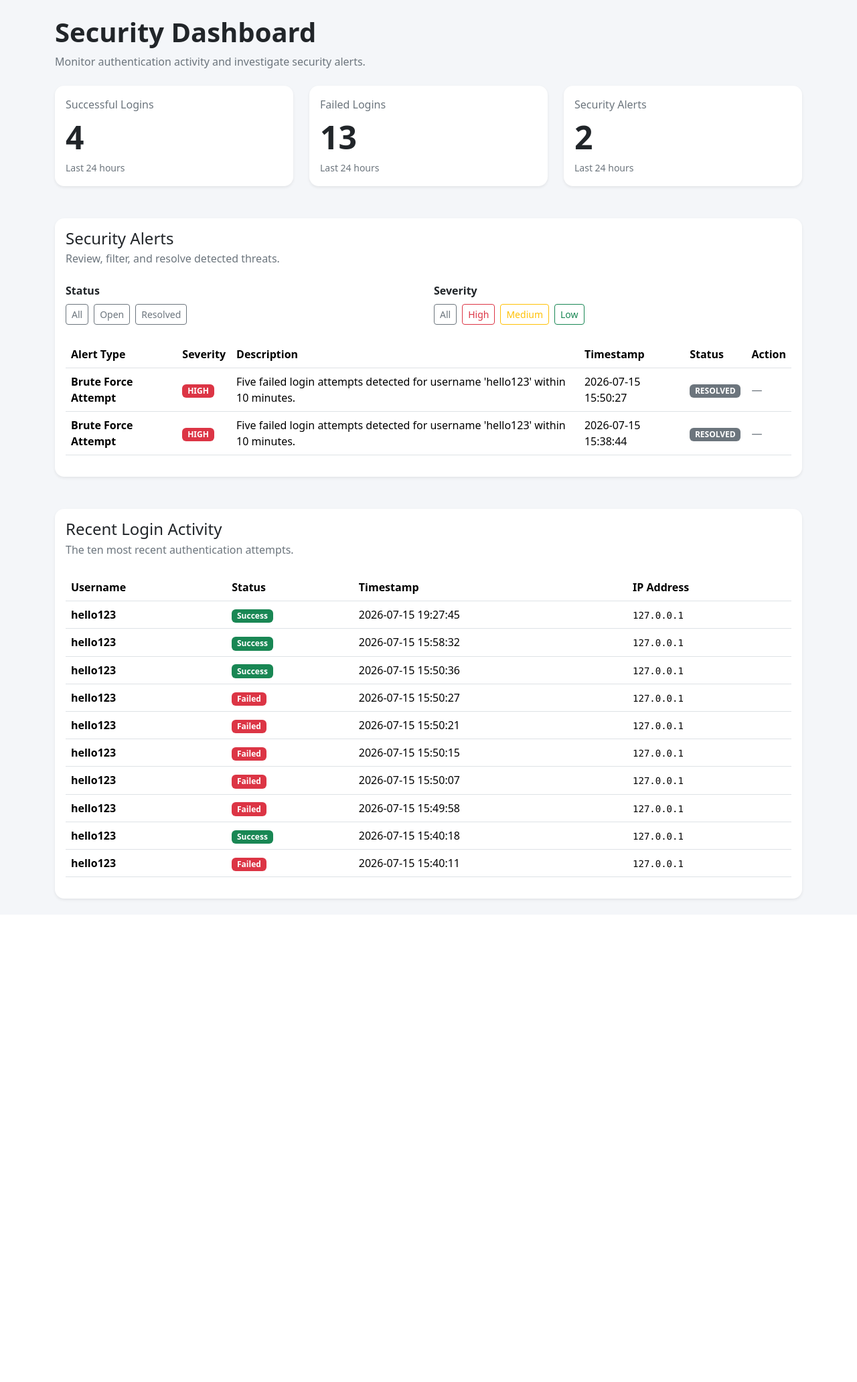
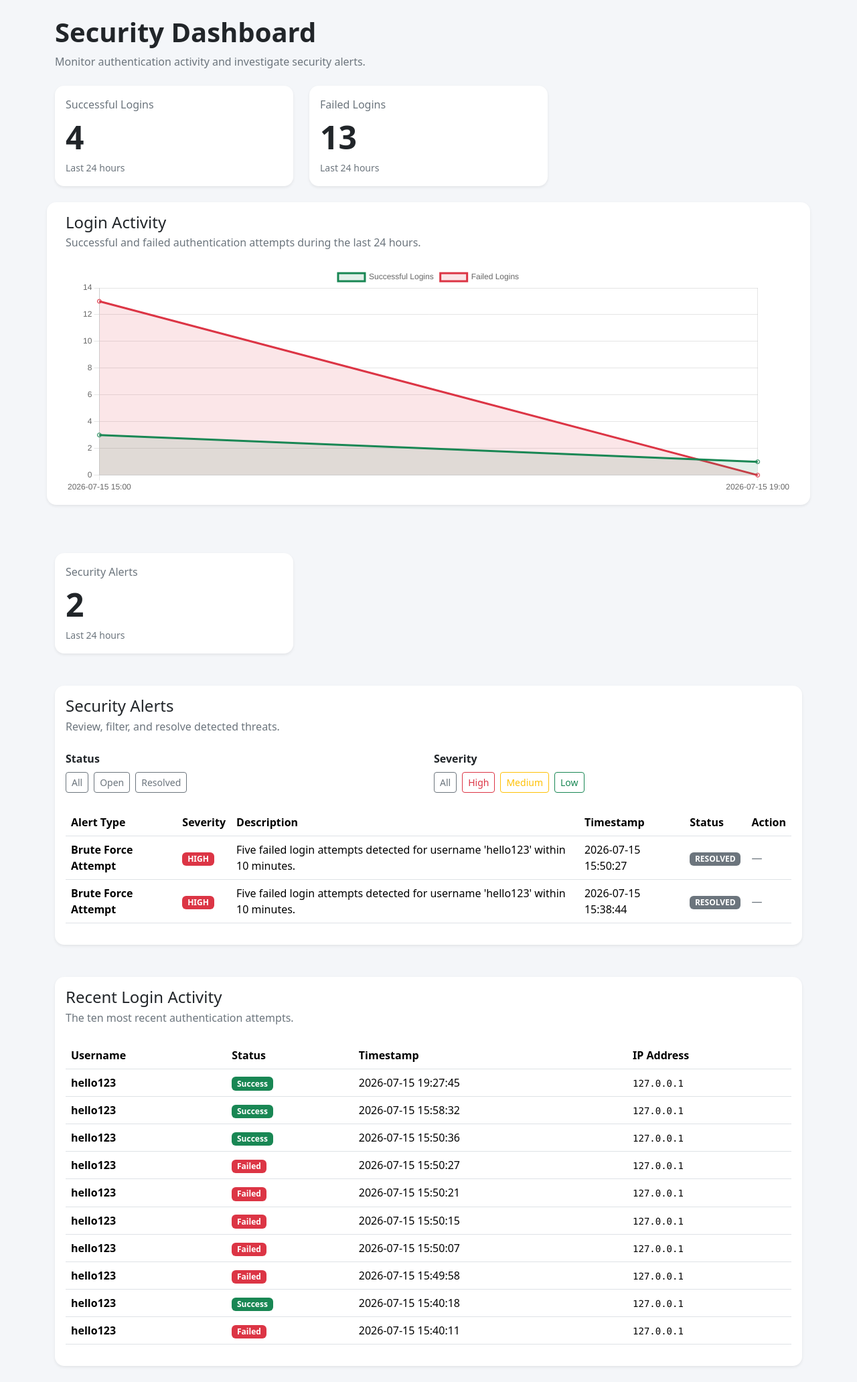
Before and after one commit to rvunnama/sentinel-security-dashboard, a Flask app: page /dashboard in a window 1280 px wide. Shown: the part 56-2120 px from the top of the page at 67% size. Before the commit the page ends 1403 px from the top, so only its background shows below. Run offline with Flask 3, Linux system fonts and the light colour scheme; a user stored in the database is signed in; data comes from the database, SQL or seed files in the repository.

Commit message:
Add login activity visualization

```diff
--- a/app.py
+++ b/app.py
@@ -8,7 +8,8 @@ from database import (
     get_recent_login_attempts,
     get_recent_security_alerts,
     get_dashboard_stats,
-    resolve_security_alert
+    resolve_security_alert,
+    get_login_activity_chart_data
 )
 from detection import analyze_failed_login
 import sqlite3
@@ -85,6 +86,12 @@ def dashboard():
 
     stats = get_dashboard_stats()
 
+    chart_rows = get_login_activity_chart_data()
+
+    chart_labels = [row[0] for row in chart_rows]
+    successful_chart_data = [row[1] for row in chart_rows]
+    failed_chart_data = [row[2] for row in chart_rows]
+
     return render_template(
         "dashboard.html",
         username=session["username"],
@@ -92,7 +99,10 @@ def dashboard():
         alerts=alerts,
         stats=stats,
         status_filter=status_filter,
-        severity_filter=severity_filter
+        severity_filter=severity_filter,
+        chart_labels=chart_labels,
+        successful_chart_data=successful_chart_data,
+        failed_chart_data=failed_chart_data
     )
 
 @app.route("/logout")
--- a/database.py
+++ b/database.py
@@ -193,3 +193,22 @@ def resolve_security_alert(alert_id):
             """,
             (alert_id,)
         )
+
+def get_login_activity_chart_data():
+    with sqlite3.connect("sentinel.db", timeout=10) as connection:
+        cursor = connection.cursor()
+
+        cursor.execute(
+            """
+            SELECT
+                strftime('%Y-%m-%d %H:00', timestamp) AS hour,
+                SUM(CASE WHEN success = 1 THEN 1 ELSE 0 END) AS successful,
+                SUM(CASE WHEN success = 0 THEN 1 ELSE 0 END) AS failed
+            FROM login_attempts
+            WHERE timestamp >= datetime('now', '-24 hours')
+            GROUP BY hour
+            ORDER BY hour ASC
+            """
+        )
+
+        return cursor.fetchall()
--- a/static/style.css
+++ b/static/style.css
@@ -35,3 +35,9 @@ table td {
 code {
     color: inherit;
 }
+
+.chart-container {
+    position: relative;
+    height: 340px;
+    width: 100%;
+}
--- a/templates/dashboard.html
+++ b/templates/dashboard.html
@@ -65,7 +65,6 @@
                     </div>
                 </div>
             </div>
-
             <div class="col-12 col-md-4">
                 <div class="card shadow-sm h-100 border-0">
                     <div class="card-body">
@@ -83,7 +82,22 @@
                     </div>
                 </div>
             </div>
+            <section class="card shadow-sm border-0 mb-5">
+                <div class="card-body">
+                    <div class="mb-4">
+                        <h2 class="h4 mb-1">Login Activity</h2>
 
+                        <p class="text-secondary mb-0">
+                            Successful and failed authentication attempts during the
+                            last 24 hours.
+                        </p>
+                    </div>
+
+                    <div class="chart-container">
+                        <canvas id="loginActivityChart"></canvas>
+                    </div>
+                </div>
+            </section>
             <div class="col-12 col-md-4">
                 <div class="card shadow-sm h-100 border-0">
                     <div class="card-body">
@@ -354,5 +368,65 @@
             </div>
         </section>
     </main>
+    <script src="https://cdn.jsdelivr.net/npm/chart.js@4.5.1"></script>
+    <script>
+        const chartLabels = {{ chart_labels | tojson }};
+        const successfulData = {{ successful_chart_data | tojson }};
+        const failedData = {{ failed_chart_data | tojson }};
+
+        const chartCanvas = document.getElementById("loginActivityChart");
+
+        new Chart(chartCanvas, {
+            type: "line",
+
+            data: {
+                labels: chartLabels,
+
+                datasets: [
+                    {
+                        label: "Successful Logins",
+                        data: successfulData,
+                        borderColor: "#198754",
+                        backgroundColor: "rgba(25, 135, 84, 0.12)",
+                        tension: 0.3,
+                        fill: true
+                    },
+                    {
+                        label: "Failed Logins",
+                        data: failedData,
+                        borderColor: "#dc3545",
+                        backgroundColor: "rgba(220, 53, 69, 0.12)",
+                        tension: 0.3,
+                        fill: true
+                    }
+                ]
+            },
+
+            options: {
+                responsive: true,
+                maintainAspectRatio: false,
+
+                interaction: {
+                    mode: "index",
+                    intersect: false
+                },
+
+                scales: {
+                    y: {
+                        beginAtZero: true,
+                        ticks: {
+                            precision: 0
+                        }
+                    }
+                },
+
+                plugins: {
+                    legend: {
+                        position: "top"
+                    }
+                }
+            }
+        });
+    </script>
 </body>
 </html>
```
